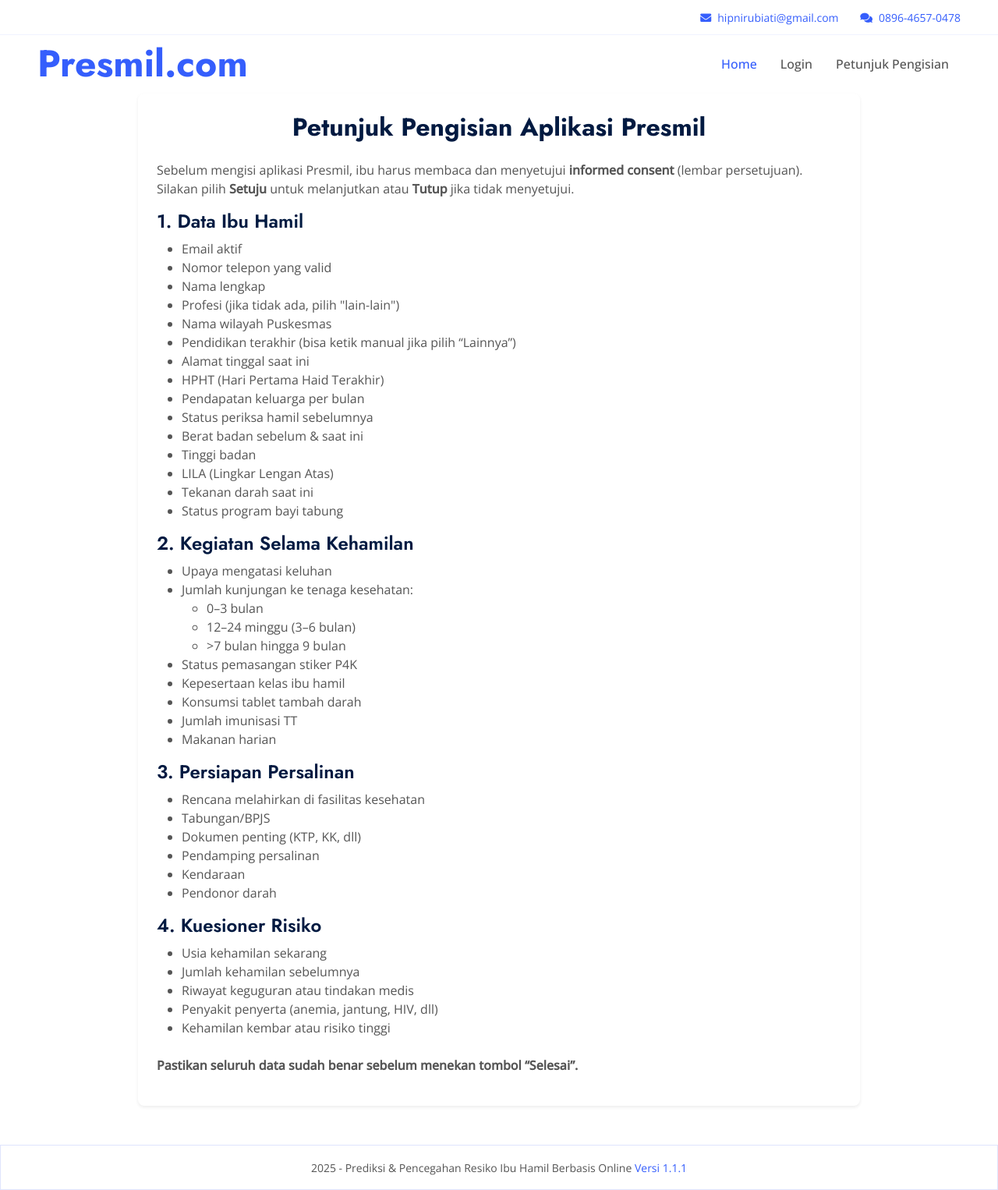
After one commit to syarifhidayathidayat/presmil3, a PHP site: page /Petunjuk_Pengisian.php in a window 1280 px wide. The commit adds this page. Shown: the whole page at 78% size. Run offline with PHP 8.4, Linux system fonts and the light colour scheme; a stand-in replaces the project's code that opens the database connection; some libraries are stand-ins or nearby versions.

Commit message:
add user guide

```diff
--- /dev/null
+++ b/Petunjuk_Pengisian.php
@@ -0,0 +1,72 @@
+<?php include 'header.php'; ?>
+
+<div class="container" style="padding-top: 120px; padding-bottom: 50px;">
+    <div class="row justify-content-center">
+        <div class="col-lg-10">
+            <div class="bg-white p-4 shadow-sm rounded">
+                <h2 class="mb-4 text-center">Petunjuk Pengisian Aplikasi Presmil</h2>
+
+                <p>Sebelum mengisi aplikasi Presmil, ibu harus membaca dan menyetujui <strong>informed consent</strong> (lembar persetujuan). Silakan pilih <strong>Setuju</strong> untuk melanjutkan atau <strong>Tutup</strong> jika tidak menyetujui.</p>
+
+                <h4>1. Data Ibu Hamil</h4>
+                <ul>
+                    <li>Email aktif</li>
+                    <li>Nomor telepon yang valid</li>
+                    <li>Nama lengkap</li>
+                    <li>Profesi (jika tidak ada, pilih "lain-lain")</li>
+                    <li>Nama wilayah Puskesmas</li>
+                    <li>Pendidikan terakhir (bisa ketik manual jika pilih “Lainnya”)</li>
+                    <li>Alamat tinggal saat ini</li>
+                    <li>HPHT (Hari Pertama Haid Terakhir)</li>
+                    <li>Pendapatan keluarga per bulan</li>
+                    <li>Status periksa hamil sebelumnya</li>
+                    <li>Berat badan sebelum & saat ini</li>
+                    <li>Tinggi badan</li>
+                    <li>LILA (Lingkar Lengan Atas)</li>
+                    <li>Tekanan darah saat ini</li>
+                    <li>Status program bayi tabung</li>
+                </ul>
+
+                <h4>2. Kegiatan Selama Kehamilan</h4>
+                <ul>
+                    <li>Upaya mengatasi keluhan</li>
+                    <li>Jumlah kunjungan ke tenaga kesehatan:
+                        <ul>
+                            <li>0–3 bulan</li>
+                            <li>12–24 minggu (3–6 bulan)</li>
+                            <li>>7 bulan hingga 9 bulan</li>
+                        </ul>
+                    </li>
+                    <li>Status pemasangan stiker P4K</li>
+                    <li>Kepesertaan kelas ibu hamil</li>
+                    <li>Konsumsi tablet tambah darah</li>
+                    <li>Jumlah imunisasi TT</li>
+                    <li>Makanan harian</li>
+                </ul>
+
+                <h4>3. Persiapan Persalinan</h4>
+                <ul>
+                    <li>Rencana melahirkan di fasilitas kesehatan</li>
+                    <li>Tabungan/BPJS</li>
+                    <li>Dokumen penting (KTP, KK, dll)</li>
+                    <li>Pendamping persalinan</li>
+                    <li>Kendaraan</li>
+                    <li>Pendonor darah</li>
+                </ul>
+
+                <h4>4. Kuesioner Risiko</h4>
+                <ul>
+                    <li>Usia kehamilan sekarang</li>
+                    <li>Jumlah kehamilan sebelumnya</li>
+                    <li>Riwayat keguguran atau tindakan medis</li>
+                    <li>Penyakit penyerta (anemia, jantung, HIV, dll)</li>
+                    <li>Kehamilan kembar atau risiko tinggi</li>
+                </ul>
+
+                <p class="mt-4"><strong>Pastikan seluruh data sudah benar sebelum menekan tombol “Selesai”.</strong></p>
+            </div>
+        </div>
+    </div>
+</div>
+
+<?php include 'footer.php'; ?>
--- a/header.php
+++ b/header.php
@@ -75,6 +75,7 @@
           <a href="#team" class="nav-item nav-link">Team</a>
           <a href="#hubungi" class="nav-item nav-link">Contact</a> -->
           <a href="login.php" class="nav-item nav-link">Login</a>
+          <a href="Petunjuk_Pengisian.php" class="nav-item nav-link">Petunjuk Pengisian</a>
         </div>
 
       </div>
```
